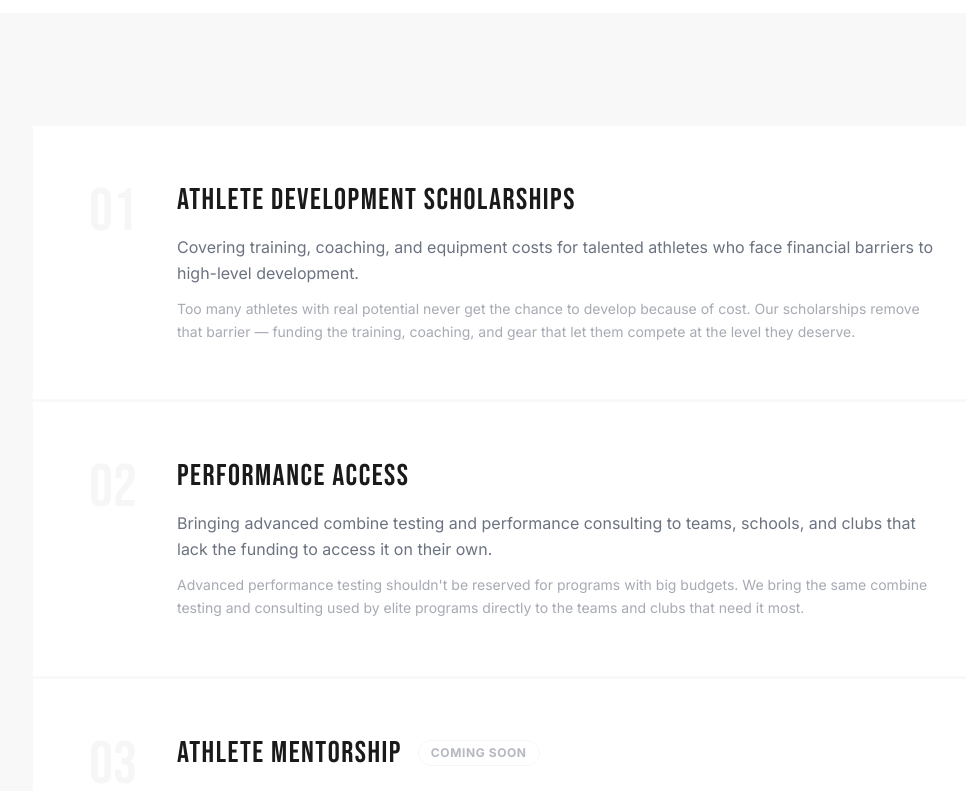
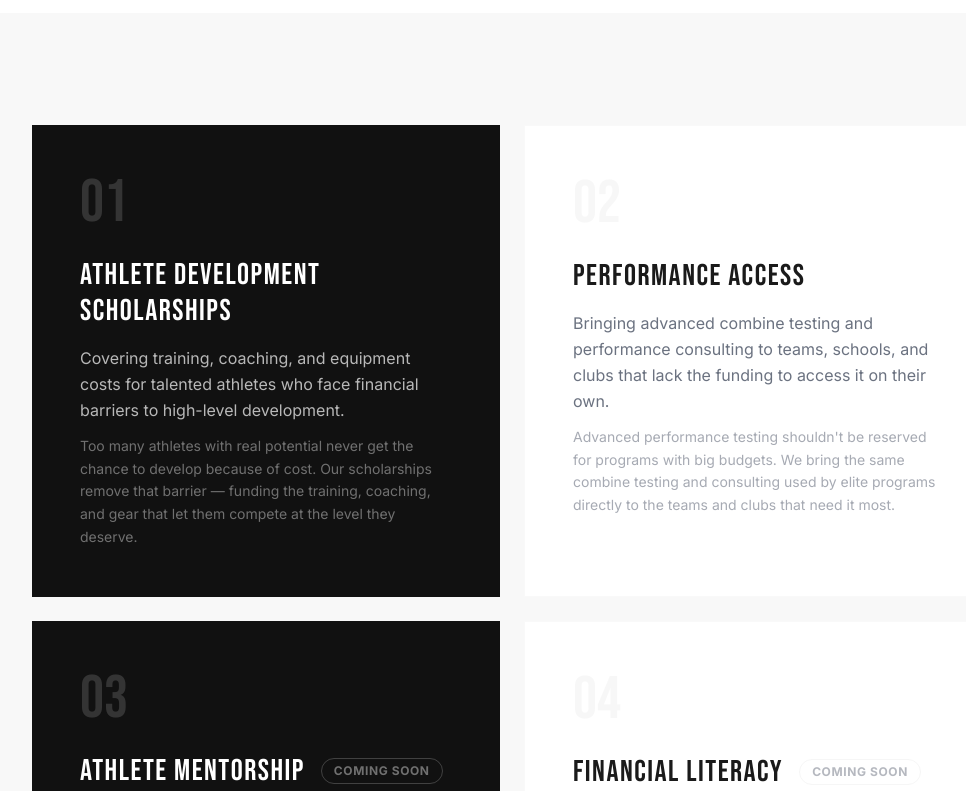
Before and after one commit to G6perform/defineyourself, a Next.js app: page /programs in a window 1280 px wide. Shown: the part 980-1771 px from the top of the page, without its empty margins (128-1094 px from the left). Built offline with nearby package versions, Linux system fonts and the light colour scheme.

Commit message:
Programs page: 2x2 grid with alternating dark/light cards

```diff
--- a/src/app/programs/page.tsx
+++ b/src/app/programs/page.tsx
@@ -83,35 +83,57 @@ export default function Programs() {
       {/* Programs */}
       <section className="py-20 md:py-28 bg-off-white">
         <div className="max-w-5xl mx-auto px-4 sm:px-6 lg:px-8">
-          <div className="space-y-px">
+          <div className="grid grid-cols-1 md:grid-cols-2 gap-6">
             {programs.map((program, i) => (
               <div
                 key={program.title}
-                className="bg-white p-10 md:p-14 border border-mid-gray/20"
+                className={`p-10 md:p-12 flex flex-col ${
+                  i % 2 === 0
+                    ? "bg-charcoal text-white"
+                    : "bg-white border border-mid-gray/20"
+                }`}
               >
-                <div className="flex items-start gap-6 md:gap-10">
-                  <span className="font-display text-5xl md:text-6xl text-mid-gray/30 leading-none shrink-0">
+                <span
+                  className={`font-display text-6xl leading-none mb-6 ${
+                    i % 2 === 0 ? "text-white/15" : "text-mid-gray/25"
+                  }`}
+                >
                   0{i + 1}
                 </span>
-                  <div>
                 <div className="flex items-center gap-4 mb-4">
-                      <h3 className="font-display text-2xl md:text-3xl tracking-wider text-text-dark">
+                  <h3
+                    className={`font-display text-2xl md:text-3xl tracking-wider ${
+                      i % 2 === 0 ? "text-white" : "text-text-dark"
+                    }`}
+                  >
                     {program.title.toUpperCase()}
                   </h3>
                   {!program.active && (
-                        <span className="text-xs font-bold uppercase tracking-wider text-text-gray/50 border border-mid-gray/30 px-3 py-1 rounded-full whitespace-nowrap">
+                    <span
+                      className={`text-xs font-bold uppercase tracking-wider px-3 py-1 rounded-full whitespace-nowrap border ${
+                        i % 2 === 0
+                          ? "text-white/40 border-white/20"
+                          : "text-text-gray/50 border-mid-gray/30"
+                      }`}
+                    >
                       Coming Soon
                     </span>
                   )}
                 </div>
-                    <p className="text-text-gray leading-relaxed mb-3">
+                <p
+                  className={`leading-relaxed mb-3 ${
+                    i % 2 === 0 ? "text-white/70" : "text-text-gray"
+                  }`}
+                >
                   {program.desc}
                 </p>
-                    <p className="text-text-gray/60 text-sm leading-relaxed">
+                <p
+                  className={`text-sm leading-relaxed ${
+                    i % 2 === 0 ? "text-white/40" : "text-text-gray/60"
+                  }`}
+                >
                   {program.detail}
                 </p>
-                  </div>
-                </div>
               </div>
             ))}
           </div>
```
Lines whose indentation alone changed are shown as unchanged.
